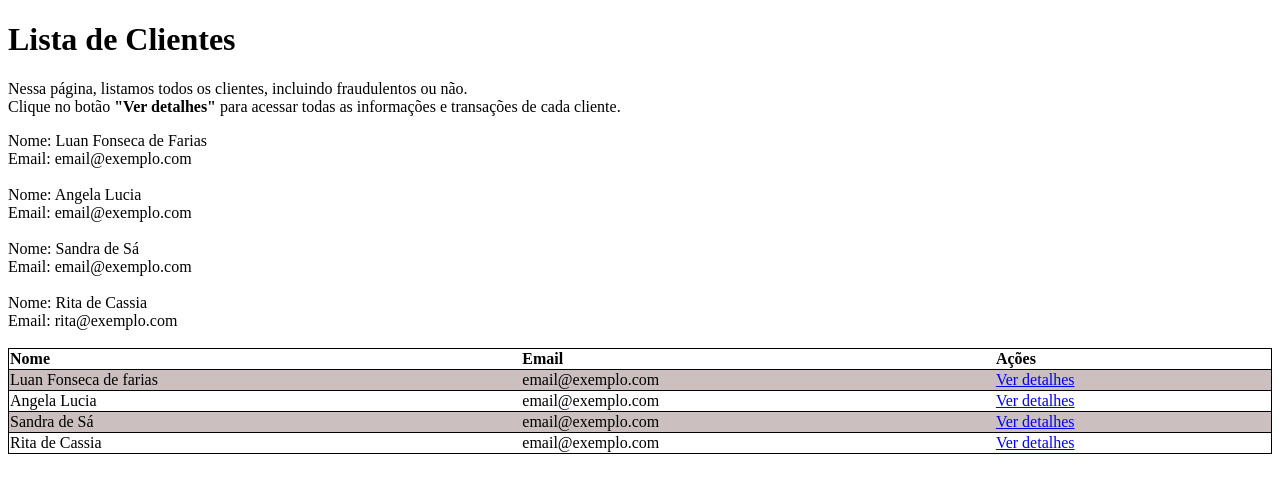
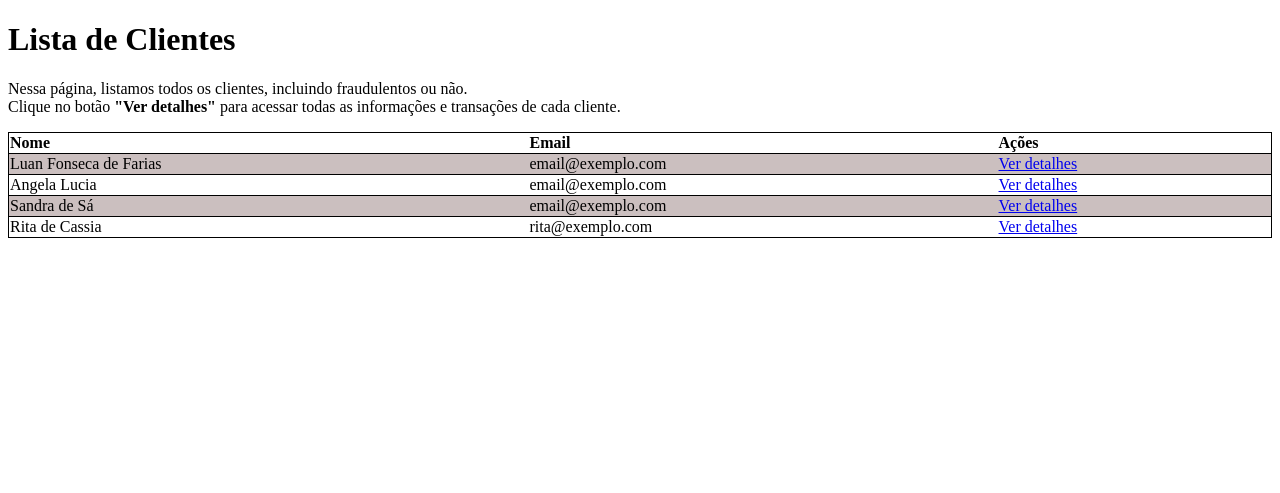
Before and after one commit to anjinha-oliveira/analise-de-fraudes, a Flask app: page / in a window 1280 px wide. Shown: the top 493 px of the page. Run offline with Flask 2, Linux system fonts and the light colour scheme.

Commit message:
Atualizando Tabela para carregar dados de clientes

```diff
--- a/templates/clientes.html
+++ b/templates/clientes.html
@@ -26,46 +26,21 @@
         Nessa página, listamos todos os clientes, incluindo fraudulentos ou não.<br>
         Clique no botão <b>"Ver detalhes"</b> para acessar todas as informações e transações de cada cliente.
         </p>
-        {% for cliente in clientes %}
-            Nome: {{ cliente.nome }}
-            <br/>
-            Email: {{ cliente.email }}
-            <br/><br/>
-        {% endfor %}
         <table >
             <tr>
                 <th>Nome</th>
                 <th>Email</th>
                 <th>Ações</th>
               </tr>
+            {% for cliente in clientes %}
               <tr>
-                <td>Luan Fonseca de farias</td>
-                <td>email@exemplo.com</td>
+                <td>{{ cliente.nome }}</td>
+                <td>{{cliente.email}}</td>
                 <td>
                     <a href="/transacoes">Ver detalhes </a>
                 </td>
               </tr>
-              <tr>
-                <td>Angela Lucia</td>
-                <td>email@exemplo.com</td>
-                <td>
-                    <a href="/transacoes">Ver detalhes </a>
-                </td>
-              </tr>
-              <tr>
-                <td>Sandra de Sá</td>
-                <td>email@exemplo.com</td>
-                <td>
-                    <a href="/transacoes">Ver detalhes </a>
-                </td>
-              </tr>
-              <tr>
-                <td>Rita de Cassia</td>
-                <td>email@exemplo.com</td>
-                <td>
-                    <a href="/transacoes">Ver detalhes </a>
-                </td>
-              </tr>
+            {% endfor %}
           </table>
     </body>
 </html>
```
